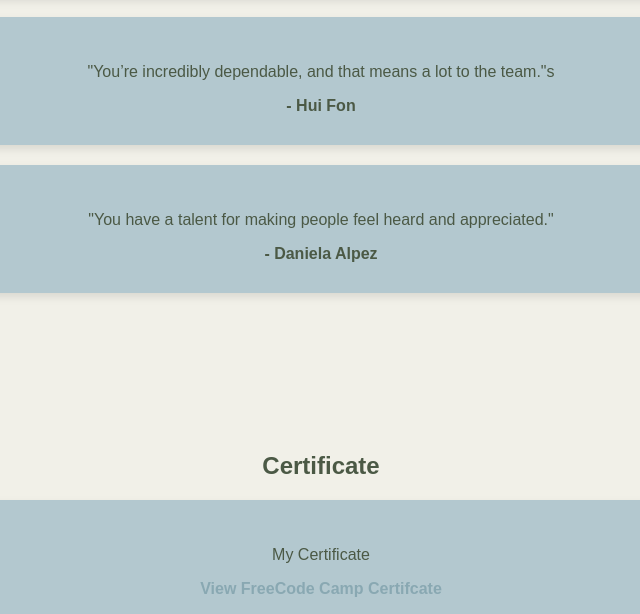
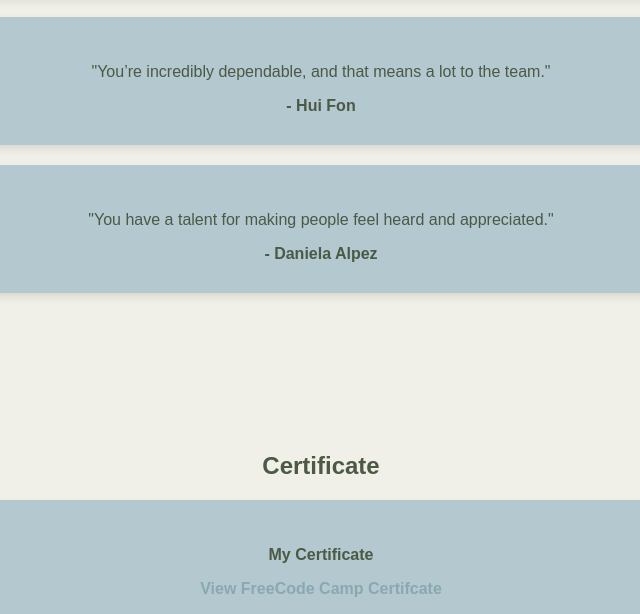
Before and after one commit to fritziebalagosa/Balagosa_WBMidterms, a plain HTML site: page index.html in a window 1280 px wide. Shown: the part 1628-2242 px from the top of the page, 319-959 px from the left. Drawn offline with Linux system fonts and the light colour scheme.

Commit message:
Fix typo in testimonial quote and emphasize certificate title

```diff
--- a/index.html
+++ b/index.html
@@ -58,7 +58,7 @@
         </div>
 
         <div class="testimonial">
-            <p>"You’re incredibly dependable, and that means a lot to the team."s</p>
+            <p>"You’re incredibly dependable, and that means a lot to the team."</p>
             <strong>- Hui Fon</strong>
         </div>
 
@@ -71,7 +71,7 @@
     <section id="certificate">
         <h2>Certificate</h2>
         <div class="certificate">
-            <p>My Certificate</p>
+            <p><strong>My Certificate</strong></p>
             <a href="https://www.freecodecamp.org/certification/fcca98c7fb2-b06a-43bb-8b34-92a385af5fa4/responsive-web-design" target="_blank">View FreeCode Camp Certifcate</a>
         </div>
     </section>
```
